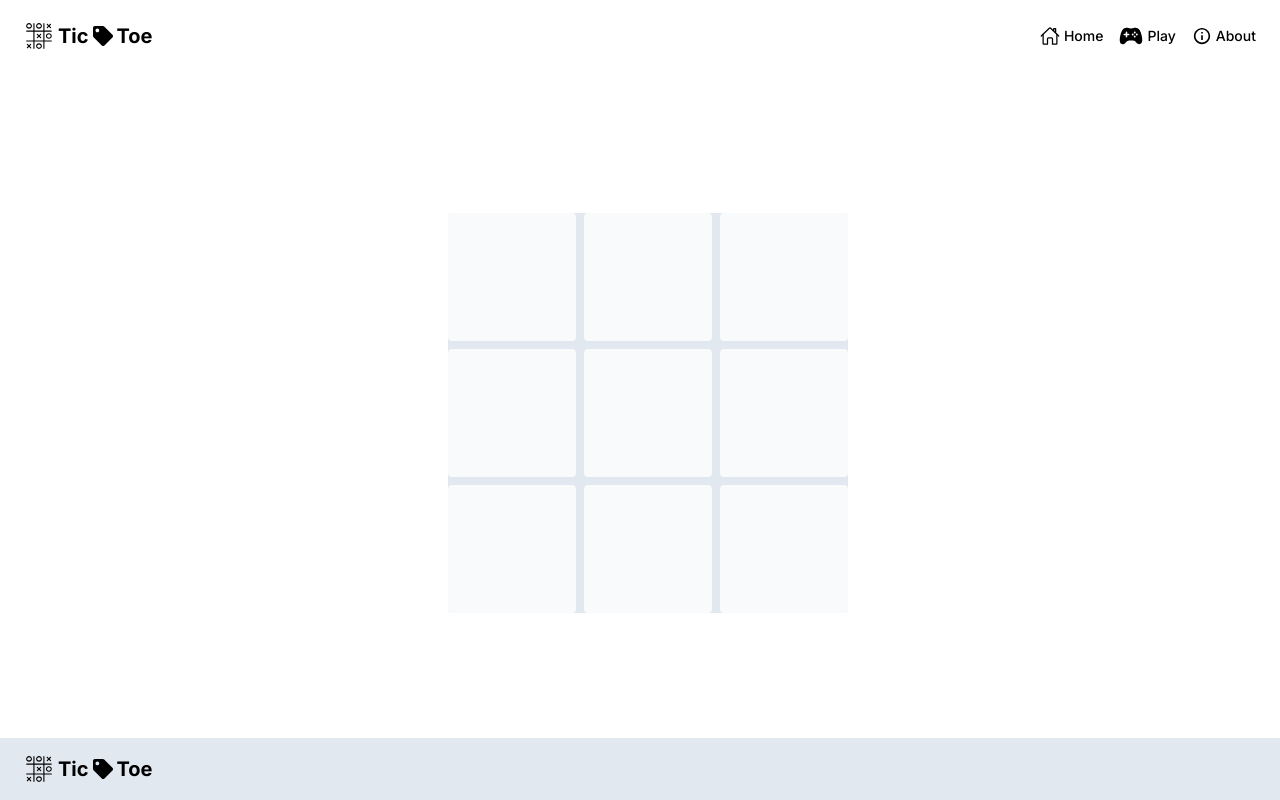
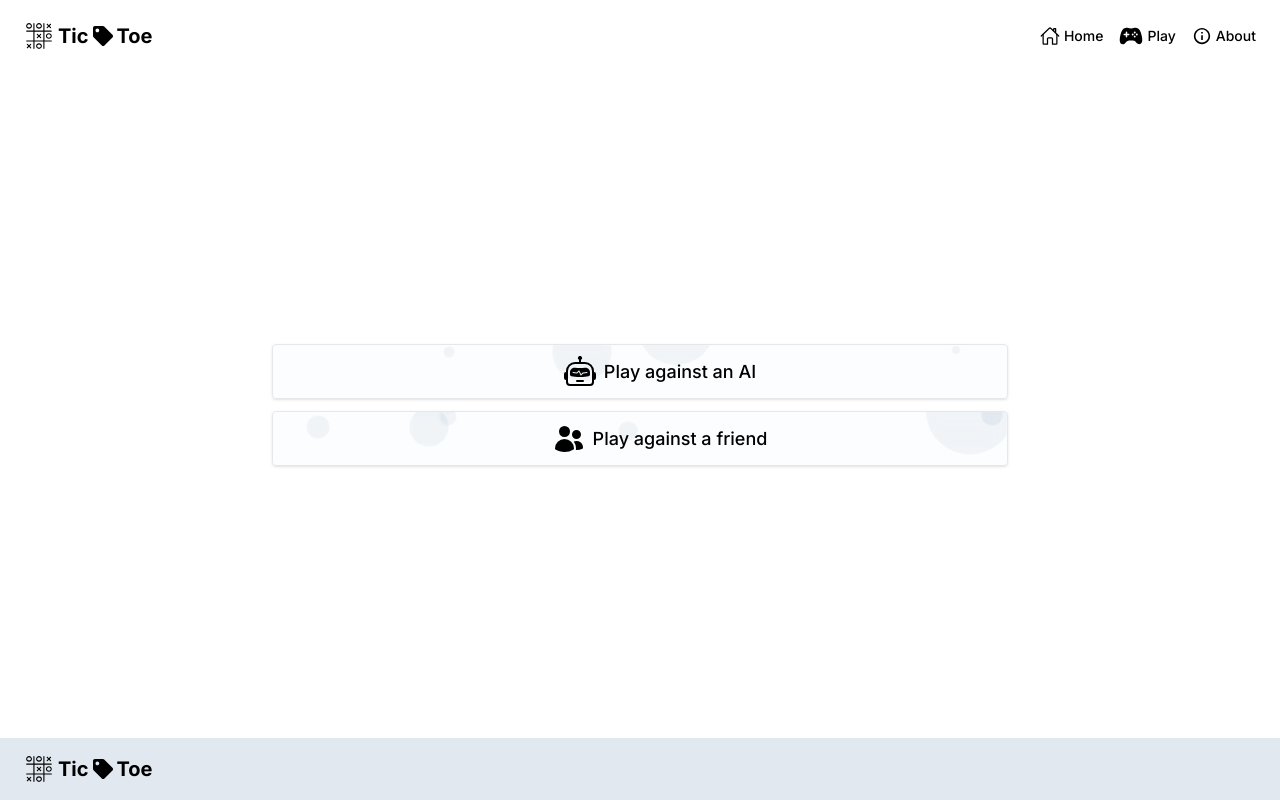
Before and after one commit to TechStarHub/tic-tac-toe, a Next.js app: page /play in a window 1280 px wide. Built offline with nearby package versions, Linux system fonts and the light colour scheme.

Commit message:
[add]: Game PlayMenu added
- PlayMenu component added
- PlayMenuItem component added (bg ui added)
- PlayMenu component added to Play page

```diff
--- a/src/app/play/page.tsx
+++ b/src/app/play/page.tsx
@@ -1,9 +1,14 @@
-import Game from '@/components/Play/Game';
+import PlayMenu from '@/components/Play/PlayMenu/PlayMenu';
+
+export const metadata = {
+  title: 'Play | Tic Tag Toe',
+  description: 'Play menu for Tic Tag Toe',
+};
 
 export default function Play() {
   return (
     <div className="w-full flex flex-col items-center">
-      <Game />
+      <PlayMenu />
     </div>
   );
 }
--- /dev/null
+++ b/src/components/Play/PlayMenu/PlayMenu.tsx
@@ -0,0 +1,48 @@
+import Image from 'next/image';
+import { HiUsers } from 'react-icons/hi2';
+import { HiOutlineUsers } from 'react-icons/hi';
+import { BsRobot } from 'react-icons/bs';
+import { GiRobotGrab } from 'react-icons/gi';
+import PlayMenuItem from './PlayMenuItem';
+
+export default function PlayMenu() {
+  //todo: add background
+  //   const createBg = (numberOfElements: number) => {
+  //     let bg = [];
+  //     for (let i = 0; i < numberOfElements; i++) {
+  //       bg.push(
+  //         <div
+  //           className={`w-full h-full absolute -z-50`}
+  //           style={{
+  //             top: `${Math.random() * 100}%`,
+  //             left: `${Math.random() * 100}%`,
+  //           }}
+  //         >
+  //           {i % 2 === 0 ? (
+  //             <Image src="/cross.png" width={50} height={50} alt="bg" />
+  //           ) : (
+  //             <Image src="/circle.png" width={50} height={50} alt="bg" />
+  //           )}
+  //         </div>,
+  //       );
+  //     }
+  //     return bg;
+  //   };
+
+  return (
+    <div className="w-full sm:w-[80vw] lg:w-[60vw] p-4 rounded ">
+      <div className="flex flex-col justify-center gap-3 ">
+        <PlayMenuItem url="/play/ai">
+          <GiRobotGrab className="w-[2rem] h-[2rem] translate-x-11 -translate-y-12 opacity-0 group-hover:opacity-100  group-hover:translate-y-0 transition-all duration-500" />
+          <BsRobot className="w-[2rem] h-[2rem] group-hover:opacity-0 group-hover:translate-y-12 transition-all duration-500" />
+          <span className="font-medium text-lg">Play against an AI</span>
+        </PlayMenuItem>
+        <PlayMenuItem url="/play/pvp">
+          <HiOutlineUsers className="w-[2rem] h-[2rem] translate-x-11 -translate-y-12 opacity-0 group-hover:opacity-100  group-hover:translate-y-0 transition-all duration-500" />
+          <HiUsers className="w-[2rem] h-[2rem] group-hover:opacity-0 group-hover:translate-y-12 transition-all duration-500" />
+          <span className="font-medium text-lg">Play against a friend</span>
+        </PlayMenuItem>
+      </div>
+    </div>
+  );
+}
--- /dev/null
+++ b/src/components/Play/PlayMenu/PlayMenuItem.tsx
@@ -0,0 +1,41 @@
+import Link from 'next/link';
+
+type PlayMenuItemProps = {
+  url: string;
+  children: React.ReactNode;
+  numberOfBlobs?: number;
+};
+
+export default function PlayMenuItem({
+  url,
+  children,
+  numberOfBlobs = 6,
+}: PlayMenuItemProps) {
+  const createBlobs = (numberOfBlobs: number) => {
+    const blobs = [];
+    for (let i = 0; i < numberOfBlobs; i++) {
+      blobs.push(
+        <div
+          key={i}
+          className="absolute w-[6rem] h-[6rem] rounded-full bg-slate-300/20 backdrop-blur -z-10"
+          style={{
+            top: `${(Math.random() - 0.5) * 100}%`,
+            left: `${Math.random() * 100}%`,
+            transform: `translate(-50%, -50%) scale(${Math.random()})`,
+          }}
+        />,
+      );
+    }
+    return blobs;
+  };
+  return (
+    <Link href={url}>
+      <div className="w-full h-[55px] max-h-[55px] flex items-center justify-center gap-2 border rounded shadow overflow-hidden bg-slate-200/10 backdrop-blur px-4 py-2 hover:bg-slate-300 hover:border-slate-400 hover:shadow-lg hover:skew-x-[10deg] hover:scale-110 active:translate-y-1 transition-all duration-300 relative group">
+        <div className="flex items-center justify-center gap-2 group-hover:-skew-x-[10deg] ">
+          {children}
+        </div>
+        {createBlobs(numberOfBlobs)}
+      </div>
+    </Link>
+  );
+}
```
